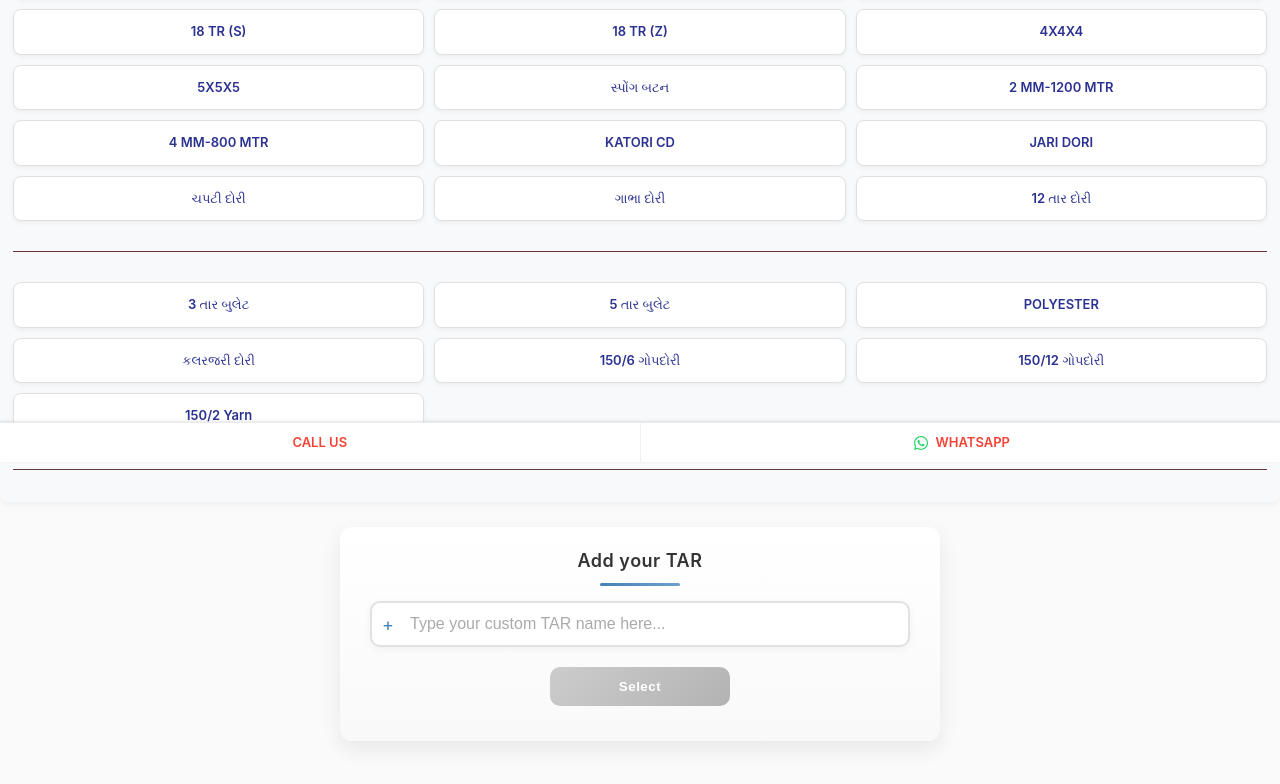
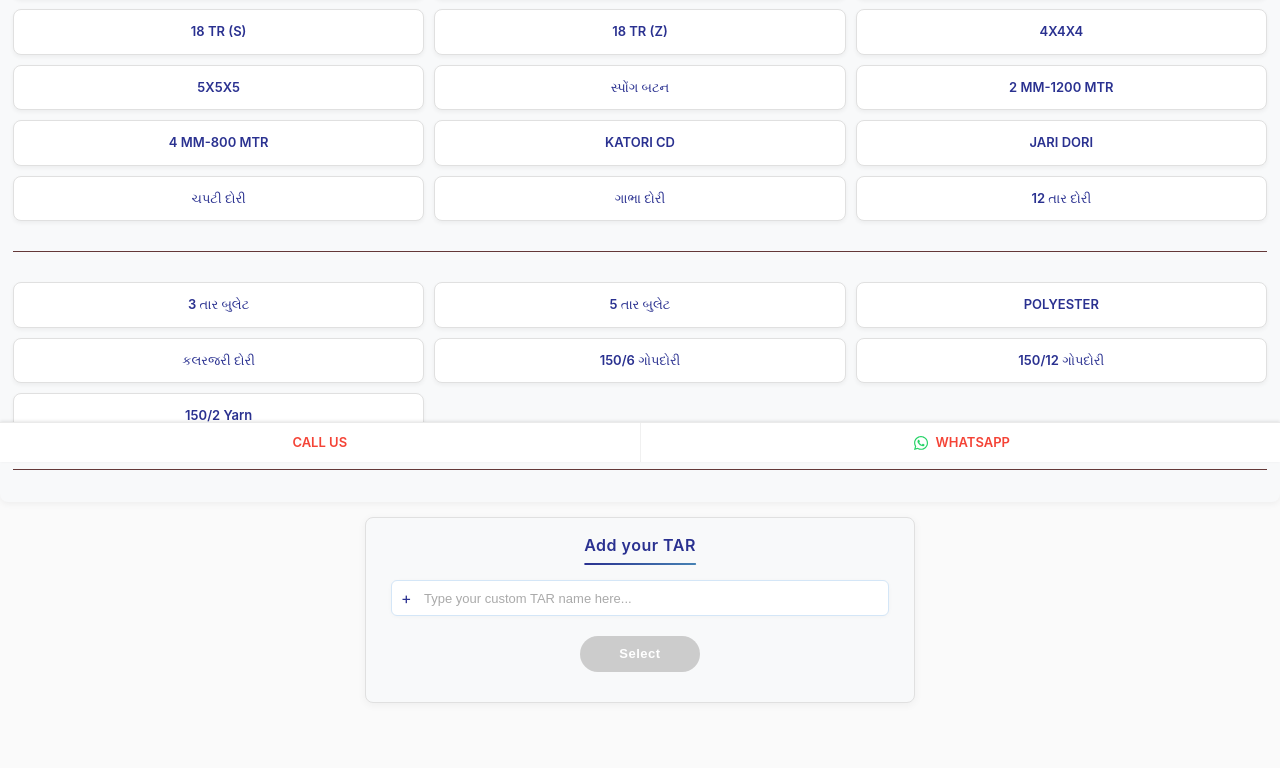
Before and after one commit to mehuljariwala/yarn-calculator, a React (Vite) app: page / in a window 1280 px wide. Shown: the part 338-1122 px from the top of the page. Built offline with nearby package versions, Linux system fonts and the light colour scheme.

Commit message:
fix: new changes

```diff
--- a/src/App.css
+++ b/src/App.css
@@ -4,36 +4,39 @@
 
 /* Custom Tar Container Styles */
 .custom-tar-container {
-  margin: 25px auto;
-  max-width: 600px;
-  padding: 20px;
-  background: linear-gradient(to bottom, #ffffff, #f9f9f9);
-  border-radius: 12px;
-  box-shadow: 0 8px 20px rgba(0, 0, 0, 0.08);
-  animation: fadeIn 0.5s ease-in-out;
+  margin: 15px auto;
+  max-width: 550px;
+  padding: 15px;
+  background: #f8f9fa;
+  border-radius: 8px;
+  border: 1px solid #e0e0e0;
+  box-shadow: 0 2px 8px rgba(0, 0, 0, 0.05);
+  animation: fadeIn 0.3s ease-in-out;
 }
 
 .custom-tar-heading {
   margin: 0 0 15px 0;
-  color: #333;
-  font-size: 18px;
+  color: #2a3190;
+  font-size: 16px;
   font-weight: 600;
   text-align: center;
   letter-spacing: 0.5px;
   position: relative;
-  padding-bottom: 12px;
+  padding-bottom: 8px;
+  display: inline-block;
+  left: 50%;
+  transform: translateX(-50%);
 }
 
 .custom-tar-heading::after {
   content: "";
   position: absolute;
   bottom: 0;
-  left: 50%;
-  transform: translateX(-50%);
-  width: 80px;
-  height: 3px;
-  background: linear-gradient(to right, #4682b4, #6ca0cf);
-  border-radius: 3px;
+  left: 0;
+  width: 100%;
+  height: 2px;
+  background: linear-gradient(to right, #2a3190, #4682b4);
+  border-radius: 2px;
 }
 
 /* Input and Button Row Styles */
@@ -73,35 +76,37 @@
 
 .input-icon {
   position: absolute;
-  left: 12px;
+  left: 10px;
   top: 50%;
   transform: translateY(-50%);
-  color: #4682b4;
-  font-size: 18px;
+  color: #2a3190;
+  font-size: 16px;
   z-index: 2;
 }
 
 .custom-tar-text-input {
   width: 100%;
-  padding: 12px 12px 12px 38px;
-  border: 2px solid #e1e1e1;
-  border-radius: 10px;
-  font-size: 16px;
-  transition: all 0.3s ease;
-  box-shadow: 0 2px 8px rgba(0, 0, 0, 0.05);
+  padding: 8px 10px 8px 32px;
+  border: 1px solid #d4e6f7;
+  border-radius: 6px;
+  font-size: 14px;
+  transition: all 0.2s ease;
+  box-shadow: 0 1px 4px rgba(0, 0, 0, 0.03);
   outline: none;
   background-color: white;
-  color: black;
+  color: #333;
+  height: 36px;
 }
 
 .custom-tar-text-input:focus {
-  border-color: #3a6a8e;
-  box-shadow: 0 4px 12px rgba(70, 130, 180, 0.2);
+  border-color: #2a3190;
+  box-shadow: 0 2px 6px rgba(42, 49, 144, 0.15);
 }
 
 .custom-tar-text-input::placeholder {
   color: #aaa;
-  transition: color 0.3s ease;
+  font-size: 13px;
+  transition: color 0.2s ease;
 }
 
 .custom-tar-text-input:focus::placeholder {
@@ -111,22 +116,24 @@
 .custom-tar-submit-btn {
   display: flex;
   align-items: center;
-  gap: 8px;
+  gap: 6px;
   justify-content: center;
-  background: linear-gradient(135deg, #4682b4, #3a6a8e);
+  background: #2a3190;
   color: white;
   border: none;
-  border-radius: 10px;
-  padding: 12px 28px;
+  border-radius: 30px;
+  padding: 8px 20px;
   cursor: pointer;
   font-weight: 600;
+  font-size: 13px;
   letter-spacing: 0.5px;
-  transition: all 0.3s ease;
-  box-shadow: 0 4px 10px rgba(70, 130, 180, 0.3);
+  transition: all 0.2s ease;
+  box-shadow: 0 2px 5px rgba(42, 49, 144, 0.2);
   position: relative;
   overflow: hidden;
   width: auto;
-  min-width: 180px;
+  min-width: 120px;
+  height: 36px;
 }
 
 .btn-icon {
@@ -134,41 +141,20 @@
   font-weight: bold;
 }
 
-.custom-tar-submit-btn::after {
-  content: "";
-  position: absolute;
-  top: 0;
-  left: 0;
-  width: 100%;
-  height: 100%;
-  background: linear-gradient(rgba(255, 255, 255, 0.2), rgba(255, 255, 255, 0));
-  opacity: 0;
-  transition: opacity 0.3s ease;
-}
-
 .custom-tar-submit-btn:hover {
-  transform: translateY(-2px);
-  box-shadow: 0 6px 14px rgba(70, 130, 180, 0.4);
-}
-
-.custom-tar-submit-btn:hover::after {
-  opacity: 1;
+  background: #3a3fb0;
+  box-shadow: 0 3px 6px rgba(42, 49, 144, 0.25);
 }
 
 .custom-tar-submit-btn:active {
   transform: translateY(1px);
-  box-shadow: 0 2px 8px rgba(70, 130, 180, 0.3);
+  box-shadow: 0 1px 3px rgba(42, 49, 144, 0.2);
 }
 
 .custom-tar-submit-btn:disabled {
-  background: linear-gradient(135deg, #cccccc, #b3b3b3);
+  background: #cccccc;
   cursor: not-allowed;
   box-shadow: none;
-  transform: none;
-}
-
-.custom-tar-submit-btn:disabled::after {
-  display: none;
 }
 
 /* Custom TAR Chips List */
--- a/src/App.jsx
+++ b/src/App.jsx
@@ -583,7 +583,17 @@ const App = () => {
     "Colour Set",
     "Pastel Set",
     "Shade Set",
+    "Antic",
+    "Silver",
+    "Anmol",
+    "Pani",
+    "Palmet",
+    "Z-black",
+    "Z-gray",
+    "Pink",
+    "Coppe",
     "LINE",
+    "RED",
     "RED",
     "RANI",
     "R.BLUE",
```
